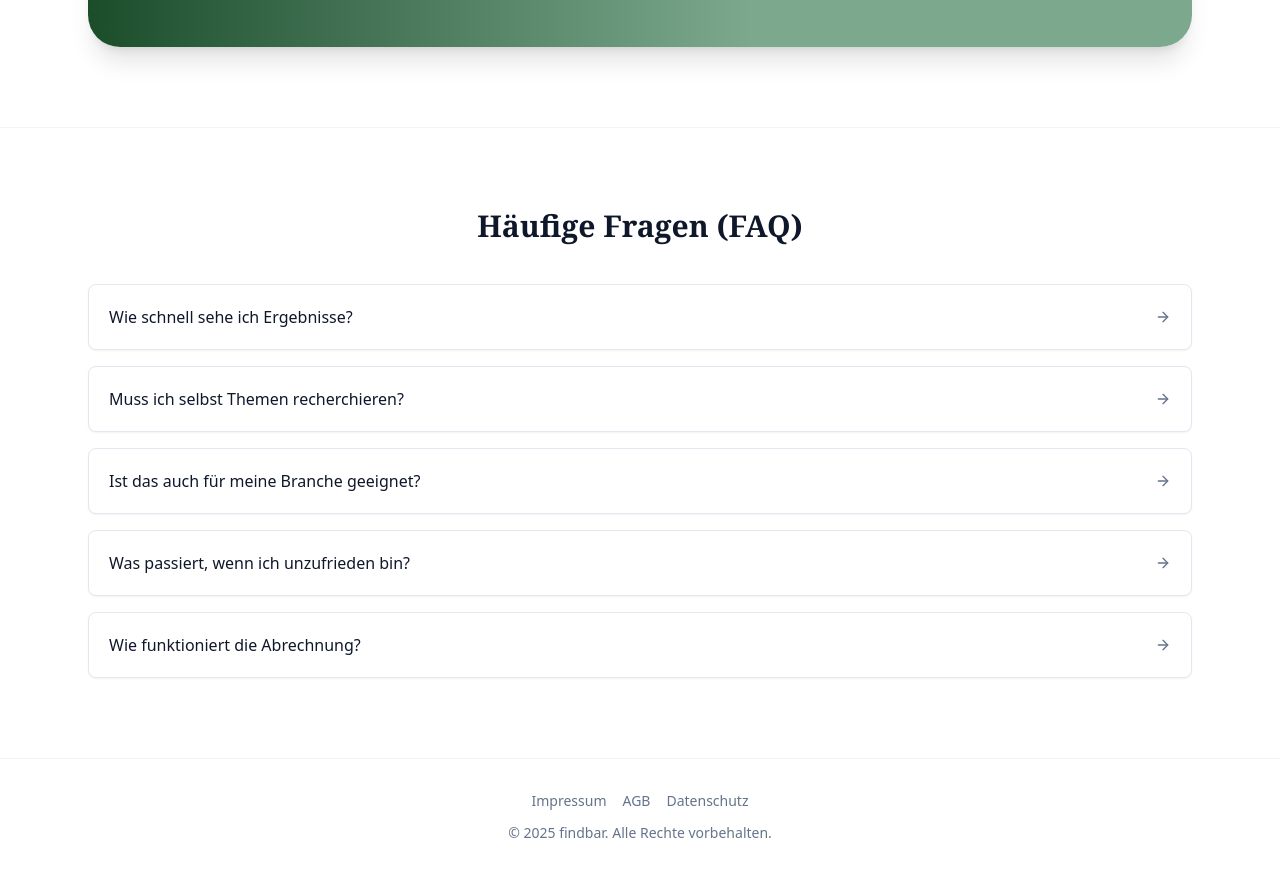
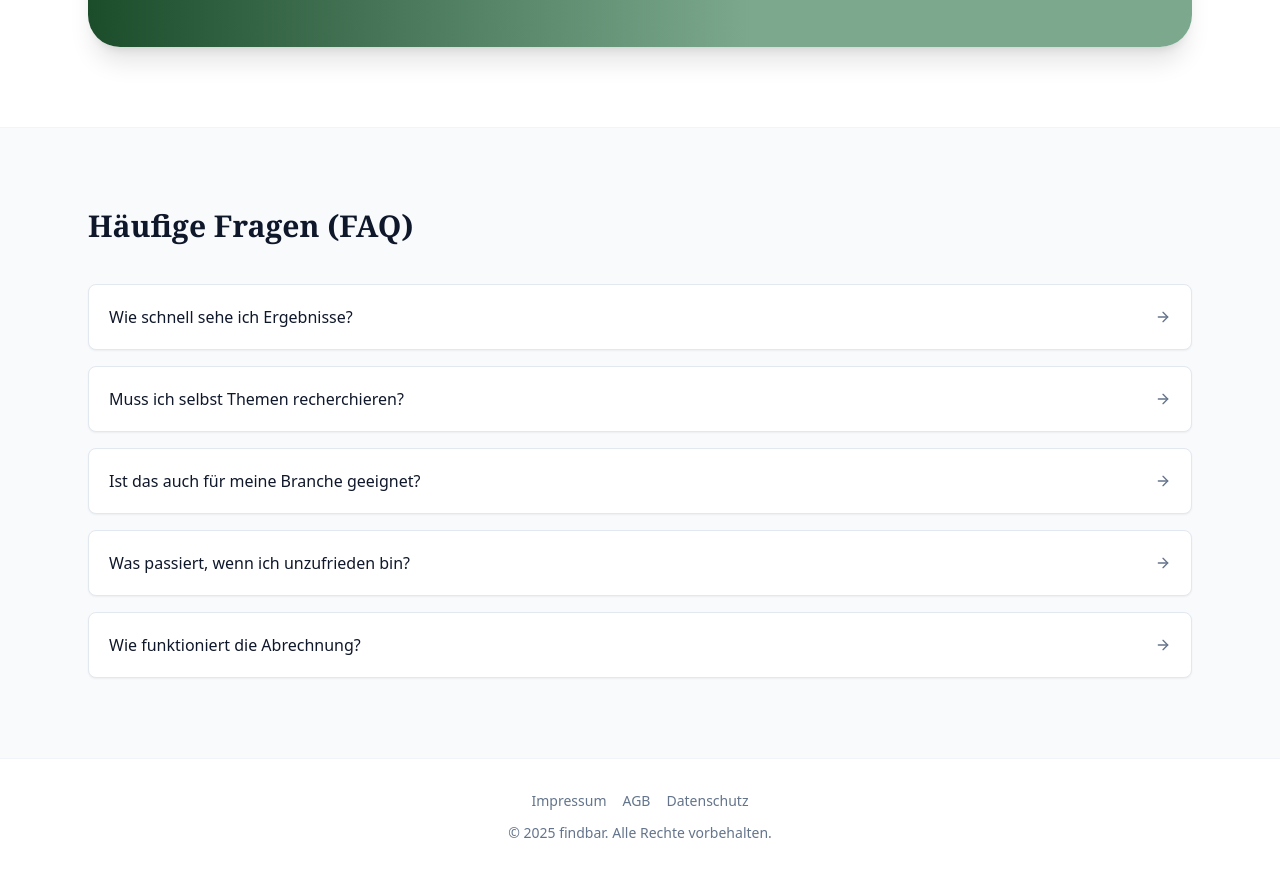
Before and after one commit to lennartnm/findbar_website, a Next.js app: page / in a window 1280 px wide. Shown: the part 4544-5419 px from the top of the page. Built offline with nearby package versions, Linux system fonts and the light colour scheme.

Commit message:
Update page.tsx

```diff
--- a/src/app/page.tsx
+++ b/src/app/page.tsx
@@ -683,9 +683,9 @@ function FAQSection() {
   ];
 
   return (
-    <section className="bg-white py-20 border-t border-slate-100">
+    <section className="bg-slate-50 py-20 border-t border-slate-100">
       <div className={containerClass}>
-        <h2 className={`text-3xl font-semibold text-center ${serifClass}`}>
+        <h2 className={`text-3xl font-semibold ${serifClass}`}>
           Häufige Fragen (FAQ)
         </h2>
         <div className="mt-10 space-y-4">
@@ -695,7 +695,7 @@ function FAQSection() {
               className="group rounded-lg border border-slate-200 bg-white p-5 shadow-sm"
             >
               <summary className="flex cursor-pointer items-center justify-between font-medium">
-                {f.q}
+                <span>{f.q}</span>
                 <span className="ml-4 transition-transform group-open:rotate-180">
                   <ArrowRight className="h-4 w-4 text-slate-500" />
                 </span>
@@ -708,6 +708,7 @@ function FAQSection() {
     </section>
   );
 }
+
 
 
 
```
